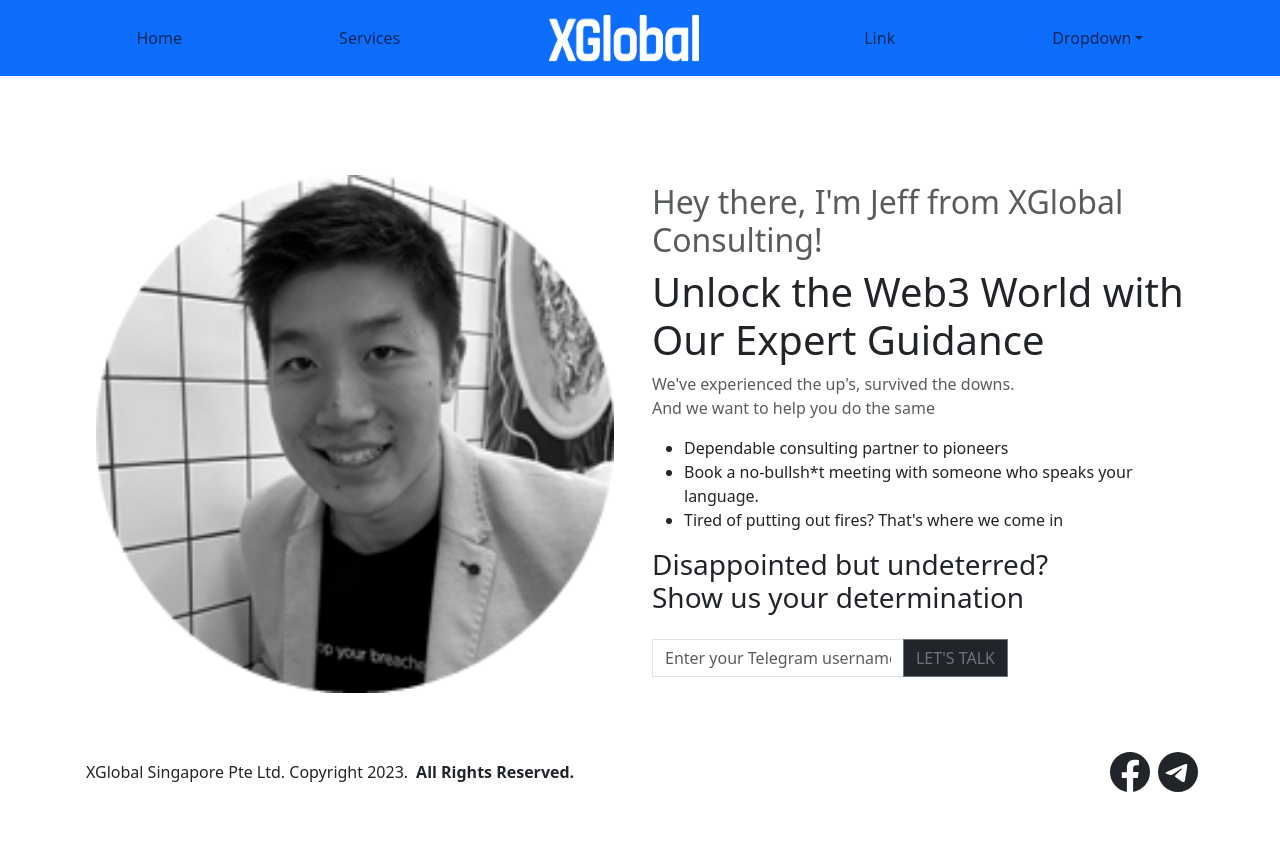
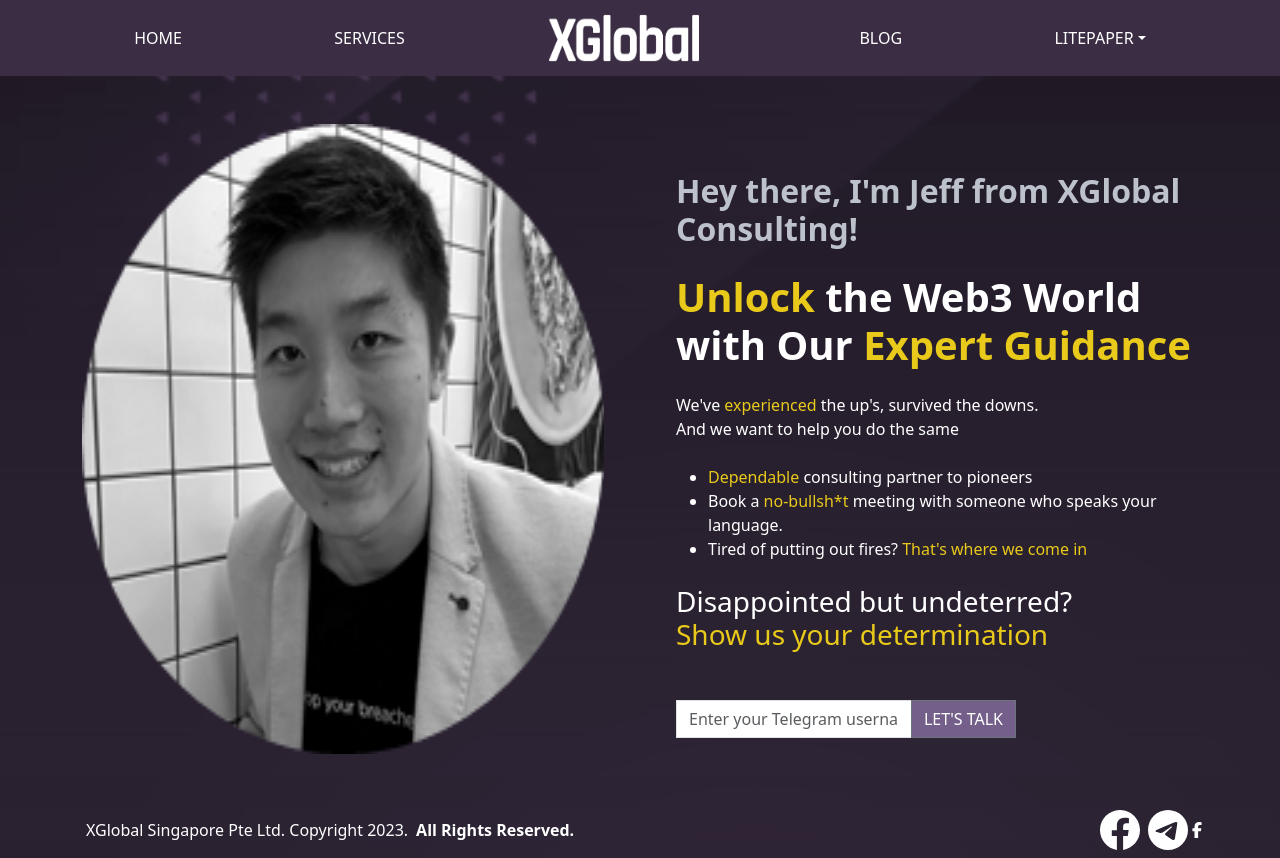
Before and after one commit to DanielUrn/xgantipattern, a React (Create React App) app: page / in a window 1280 px wide. Before the commit the page ends 800 px from the top, so only its background shows below. Built offline with nearby package versions, Linux system fonts and the light colour scheme.

Commit message:
Styling set, almost look alike

```diff
--- a/src/App.css
+++ b/src/App.css
@@ -1,5 +1,9 @@
 .App {
   text-align: center;
+}
+
+*{
+  color: #fff;
 }
 
 .App-logo {
@@ -38,8 +42,9 @@
 }
 
 #root {
-  height: 100vh;
+  min-height: 100vh;
   display: flex;
   flex-direction: column;
   justify-content: space-between;
+  background: url('./img/back.png') ;
 }
--- a/src/App.js
+++ b/src/App.js
@@ -1,26 +1,12 @@
-import logo from './logo.svg';
 import './App.css';
 import 'bootstrap/dist/css/bootstrap.min.css';
-import React, { useState } from 'react';
+import React from 'react';
 import Footer from './components/footer';
 import Home  from "./components/home";
 import Navigation from './components/navbar';
 
 function App() {
 
-  const [email, setEmail] = useState('');
-
-  const handleEmailChange = (event) => {
-    setEmail(event.target.value);
-  };
-
-  const handleSubmit = (event) => {
-    event.preventDefault();
-    // Add your email handling logic here
-    console.log('Submitted email:', email);
-    // Reset the form
-    setEmail('');
-  };
 
   return (
     <>
--- a/src/components/footer.js
+++ b/src/components/footer.js
@@ -1,10 +1,12 @@
+import { faFacebookF } from '@fortawesome/free-brands-svg-icons';
+import { FontAwesomeIcon } from '@fortawesome/react-fontawesome';
 import React from 'react'
 import { Container, Row, Col } from 'react-bootstrap';
 import { Facebook, Telegram } from 'react-bootstrap-icons';
 
 const Footer = () => {
   return (
-    <footer className=''>
+    <footer className='mt-5'>
       <Container>
         <Row>
           <Col md='9' className='d-flex flex-column flex-md-row justify-content-center justify-content-md-start align-items-center text-center'>
@@ -14,6 +16,8 @@ const Footer = () => {
           <Col md='3' className='p-2 d-flex justify-content-center justify-content-md-end align-items-center'>
               <Facebook className='mx-1' size={40}></Facebook>
               <Telegram className='mx-1' size={40}></Telegram>
+              <FontAwesomeIcon icon={faFacebookF} />
+
           </Col>
         </Row>
       </Container>
--- a/src/components/home.js
+++ b/src/components/home.js
@@ -1,34 +1,33 @@
 import React from "react";
 import { Form, Button, Container, Row, Col, InputGroup } from "react-bootstrap";
-import jeff from "../img/jeff2.png";
-import ansel from "../img/ansel2.png";
 import team from "../img/jeff2.png";
+import '../styles/home.css'
 
 const Home = () => {
   return (
-    <div className="flex-grow-1 d-flex d-xl-inline-flex align-content-center flex-wrap">
+    <div className="flex-grow-1 d-flex d-xl-inline-flex align-content-center flex-wrap content">
       <Container className="pt-5">
-        <Row>
+        <Row className="gap-5">
           <Col className="d-flex align-content-center" lg >
             <img className="m-auto mw-100 h-100" src={team} alt="Team pfps"></img>
           </Col>
           <Col lg className="text-center text-lg-start">
-            <div className="pt-2">
-              <h2 className="text-muted">
+            <div className="mt-5">
+              <h2 className="fw-bold">
                 Hey there, I'm Jeff from XGlobal Consulting!
               </h2>
-              <h1><span>Unlock</span> the Web3 World with Our <span>Expert Guidance</span></h1>
-              <p className="text-body-secondary">
+              <h1 className="fw-bold mt-4"><span>Unlock</span> the Web3 World <br></br> with Our <span>Expert Guidance</span></h1>
+              <p className="text-body-secondary mt-4">
                 We've <span>experienced</span> the up's, survived the downs. <br></br>
                 And we want to help you do the same
               </p>
-              <ul>
+              <ul className="mt-4">
                 <li> <span>Dependable</span> consulting partner to pioneers </li>
                 <li>Book a <span>no-bullsh*t</span> meeting with someone who speaks your language. </li>
                 <li>Tired of putting out fires? <span>That's where we come in</span></li>
               </ul>
-              <h3>Disappointed but undeterred? <br></br> <span>Show us your determination</span> </h3>
-              <Row className="justify-content-center justify-content-lg-start pt-3">
+              <h3 className="mt-4">Disappointed but undeterred? <br></br> <span>Show us your determination</span> </h3>
+              <Row className="justify-content-center justify-content-lg-start mt-5">
                 <Col sm='7' md='8'>
                   <InputGroup className="mb-3">
                     <Form.Control
@@ -37,7 +36,7 @@ const Home = () => {
                       aria-describedby="basic-addon2"
                       className="rounded-0"
                     />
-                    <Button className="rounded-0 bg-dark" variant="outline-secondary" id="button-addon2">
+                    <Button className="rounded-0" variant="outline-secondary" id="button-addon2">
                       LET'S TALK
                     </Button>
                   </InputGroup>
--- a/src/components/navbar.js
+++ b/src/components/navbar.js
@@ -1,9 +1,13 @@
 import React from "react";
 import { Container, Navbar, Nav, NavDropdown } from "react-bootstrap";
 import logo from "../img/navbrand.png";
+import "../styles/navbar.css";
+import { faBars } from "@fortawesome/free-solid-svg-icons";
+import { FontAwesomeIcon } from "@fortawesome/react-fontawesome";
+
 const Navigation = () => {
   return (
-    <Navbar expand="lg" className="bg-primary" sticky="top">
+    <Navbar expand="lg" className="Nav" sticky="top">
       <Container>
         <Navbar.Brand href="#home" className="d-lg-none">
           <img
@@ -13,7 +17,9 @@ const Navigation = () => {
             height={"50px"}>
           </img>
         </Navbar.Brand>
-        <Navbar.Toggle aria-controls="basic-navbar-nav" />
+        <Navbar.Toggle aria-controls="basic-navbar-nav" bsPrefix="" >
+          <FontAwesomeIcon icon={faBars} size="xl" className="outline-0 border-0" ></FontAwesomeIcon>
+        </Navbar.Toggle>
         <Navbar.Collapse id="basic-navbar-nav" className="">
           <Nav className="align-items-center justify-content-around flex-grow-1 gap-lg-5">
             <Nav.Link href="#home">Home</Nav.Link>
@@ -28,8 +34,8 @@ const Navigation = () => {
               ></img>
             </Navbar.Brand>
 
-            <Nav.Link href="#link">Link</Nav.Link>
-            <NavDropdown title="Dropdown" id="basic-nav-dropdown">
+            <Nav.Link href="#link">Blog</Nav.Link>
+            <NavDropdown title="Litepaper" id="basic-nav-dropdown">
               <NavDropdown.Item href="#action/3.1">Action</NavDropdown.Item>
               <NavDropdown.Item href="#action/3.2">
                 Another action
--- /dev/null
+++ b/src/styles/home.css
@@ -0,0 +1,16 @@
+.content span {
+    color: #E9CA1A;
+}
+
+.content p {
+    color: white !important;
+}
+
+.content h2 {
+    color: #BCC1CA;
+}
+
+.content button {
+    background-color: #745F8A;
+    color: white;
+}
--- /dev/null
+++ b/src/styles/navbar.css
@@ -0,0 +1,9 @@
+.Nav {
+    background-color: #3b2e44;
+}
+
+.Nav a, .Nav a:visited, .Nav a:active {
+    text-decoration: none;
+    color: white !important;
+    text-transform: uppercase;
+}
```
Also changed, not shown: src/img/back.png (added).
